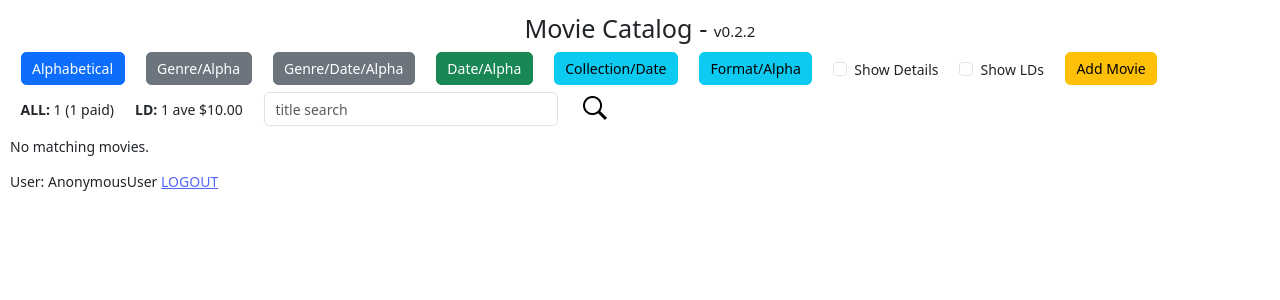
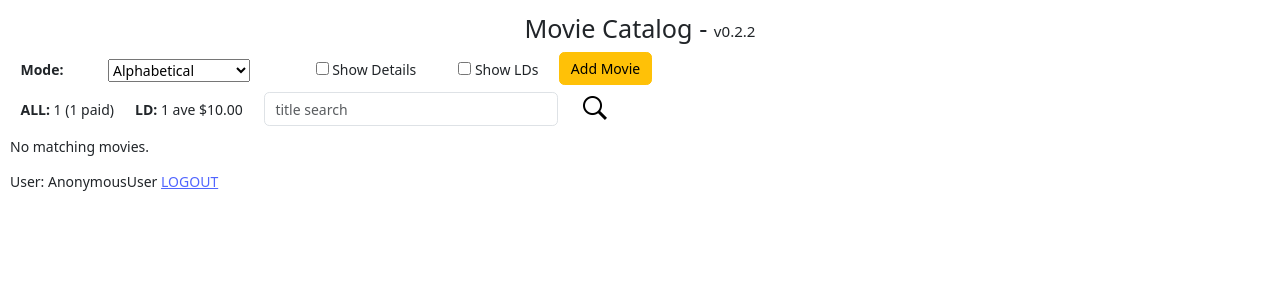
Before and after one commit to pmichali/viewmaster, a Django app: page / in a window 1280 px wide. Shown: the top 300 px of the page. Run offline with Django 5.2, Linux system fonts and the light colour scheme; tables that the repository leaves empty hold one stand-in row (values such as "Sample post").

Commit message:
Pulldown for mode selection. Reselect choice will re-show (with updated checkbox settings).

```diff
--- a/movie_library/viewmaster/forms.py
+++ b/movie_library/viewmaster/forms.py
@@ -5,13 +5,35 @@ import logging
 from datetime import datetime
 
 from django.forms import CharField, ChoiceField, DateInput, Form, HiddenInput, ModelForm
-from django.forms import Textarea, NumberInput, TextInput, TimeInput
+from django.forms import BooleanField, Textarea, NumberInput, TextInput, TimeInput
 from django.core.exceptions import ValidationError
 
 from .models import Movie
 
 
 logger = logging.getLogger(__name__)
+
+MODE_CHOICES = [
+    ("alpha", "Alphabetical"),
+    ("cat_alpha", "Genre/Alpha"),
+    ("cat_date_alpha", "Genre/Date/Alpha"),
+    ("date", "Date/Alpha"),
+    ("collection", "Collection/Date"),
+    ("disk", "Format/Alpha"),
+]
+
+
+class MovieListForm(Form):
+    """List movies in different modes."""
+
+    mode = ChoiceField(choices=MODE_CHOICES)
+    show_ld = BooleanField(required=False)
+    show_details = BooleanField(required=False)
+
+    def __init__(self, *args, **kwargs):
+        """Setup movie list form."""
+        logger.debug("List form: ARGS %s, KWARGS %s", args, kwargs)
+        super().__init__(*args, **kwargs)
 
 
 class MovieFindForm(Form):
--- a/movie_library/viewmaster/templates/viewmaster/create_update_movie.html
+++ b/movie_library/viewmaster/templates/viewmaster/create_update_movie.html
@@ -195,10 +195,6 @@
             window.location.href = "{% url 'viewmaster:movie-delete' movie.id %}";
             return false;  // So that form is not submitted and form URL used
         }
-<!--        document.getElementById("clearBtn").onclick = function () {-->
-<!--            window.location.href = "{% url 'viewmaster:movie-clear' movie.id %}";-->
-<!--            return false;  // So that form is not submitted and form URL used-->
-<!--        }-->
     {% endif %}
     document.getElementById("cancelBtn").onclick = function () {
         window.location.href = "{% url 'viewmaster:movie-list' %}";
--- a/movie_library/viewmaster/templates/viewmaster/movie_list.html
+++ b/movie_library/viewmaster/templates/viewmaster/movie_list.html
@@ -9,43 +9,29 @@
 {% block content %}
 {% load static %}
 <p id="pagehead">Movie Catalog - <span id="vers">v0.2.2</span></p>
-<form action="{% url 'viewmaster:movie-list' %}" method="post" class="display: inline-block">
+<form action="{% url 'viewmaster:movie-list' %}" id="view_form" method="post" class="display: inline-block">
 <div class="container-fluid text-center">
   <div class="row">
-	<div class="col-auto mr-2 mb-2 d-none">
-	{% csrf_token %}
-	<!-- View modes -->
+    <div class="col-auto mr-2 mb-2 d-none">
+      {% csrf_token %}
+ 	  <!-- View modes -->
+    </div>
+    <div class="col-auto mt-2 fw-bold">
+	    <label class="form-select-label" for="mode">Mode:</label>
 	</div>
- 	<div class="col-auto mb-2">
-	    <button type="submit" name="mode" value="alpha" class="btn btn-primary">Alphabetical</button>
-	</div>
-	<div class="col-auto mb-2">
-		<button type="submit" name="mode" value="cat_alpha" class="btn btn-secondary">Genre/Alpha</button>
-	</div>
-	<div class="col-auto mb-2">
-		<button type="submit" name="mode" value="cat_date_alpha" class="btn btn-secondary">Genre/Date/Alpha</button>
-	</div>
-	<div class="col-auto mb-2">
-		<button type="submit" name="mode" value="date" class="btn btn-success">Date/Alpha</button>
-	</div>
-	<div class="col-auto mb-2">
-		<button type="submit" name="mode" value="collection" class="btn btn-info">Collection/Date</button>
-	</div>
-	<div class="col-auto mb-2">
-		<button type="submit" name="mode" value="disk" class="btn btn-info">Format/Alpha</button>
-	</div>
+	<div class="col-2 mt-2">
+		{{ form.mode }}
+    </div>
 	<!-- Modifiers -->
 	<div class="col-auto mb-2 mt-2">
 	  <div class="form-check">
-	    <input class="form-check-input" type="checkbox" id="details"
-	           name="show_details" value="show" {% if show_details %}checked{% endif %} >
+	    {{ form.show_details }}
 	    <label class="form-check-label" for="details"> Show Details</label>
 	  </div>
 	</div>
 	<div class="col-auto mb-2 mt-2">
 	  <div class="form-check">
-	    <input class="form-check-input" type="checkbox" id="LD"
-	           name="show_ld" value="show" {% if show_ld %}checked{% endif %} >
+	    {{ form.show_ld }}
 	    <label class="form-check-label" for="LD"> Show LDs</label>
 	  </div>
 	</div>
@@ -69,19 +55,19 @@
       <input type="text" class="form-control" name="phrase" id="phrase" placeholder="title search" >
     </div>
     <div class="col-auto mb-2">
-      <input type="image" name="search" src="{% static 'viewmaster/search.png' %} "border="0" style="width: 32px;" />
+      <input type="image" name="search" id="search" src="{% static 'viewmaster/search.png' %} "border="0" style="width: 32px;" />
     </div>
   </div>
 </div>
 </form>
 	{% if movies %}
-	  {% if mode == "alpha" %}
+	  {% if form.mode.value == "alpha" %}
 	    {% regroup movies by alpha_order as ordered_movies %}
-	  {% elif mode == "cat_alpha" or mode == "cat_date_alpha" %}
+	  {% elif form.mode.value == "cat_alpha" or mode == "cat_date_alpha" %}
 	    {% regroup movies by category_order as ordered_movies %}
-	  {% elif mode == "date" %}
+	  {% elif form.mode.value == "date" %}
 	    {% regroup movies by release_order as ordered_movies %}
-	  {% elif mode == "collection" %}
+	  {% elif form.mode.value == "collection" %}
 	    {% regroup movies by collection_order as ordered_movies %}
 	  {% else %}
 	    {% regroup movies by format_order as ordered_movies %}
@@ -110,7 +96,7 @@
 	    <!-- SHOW MOVIE LIST -->
 
 	    <div class="container-fluid categoryTable">
-	    {% if not show_details %}
+	    {% if not form.show_details.value %}
           <div class="row header">
             <div class="row">
               <div class="col-lg-5">TITLE</div>
@@ -124,7 +110,7 @@
 	    {% endif %}
  	    {% for movie in movie_group %}
 		  <a class="row tableRow" href="{% url 'viewmaster:movie-lookup' movie.id %}">
-	      {% if show_details %}
+	      {% if form.show_details.value %}
 		    <div class="cover">
 		      <div>
 		        <img src="{{ movie.cover_ref }}" width="75" alt="cover" />
@@ -172,3 +158,22 @@
 
 	<p>User: {{ user }} <a href="/admin/logout/">LOGOUT</a></p>
 {% endblock %}
+
+{% block javascript %}
+  <script>
+    document.getElementById("id_mode").onchange = function () {
+    	document.getElementById("view_form").submit();
+    }
+    document.getElementById("id_mode").onclick = function () {
+    	document.getElementById("view_form").submit();
+    }
+    document.getElementById("search").onclick = function () {
+  	  phrase = document.getElementById("phrase").value
+  	  if (phrase == "") {
+  		  alert("No phrase entered for search.")
+  		  return false;
+  	  }
+  	  return true;
+    }
+  </script>
+{% endblock %}
--- a/movie_library/viewmaster/views.py
+++ b/movie_library/viewmaster/views.py
@@ -21,7 +21,7 @@ from django.views.generic.edit import (
 from .api import get_movie, search_movies
 from .extractors import extract_rating, extract_time, extract_year, order_genre_choices
 from .models import Movie
-from .forms import MovieClearForm, MovieCreateEditForm, MovieFindForm
+from .forms import MovieClearForm, MovieCreateEditForm, MovieFindForm, MovieListForm
 
 
 logger = logging.getLogger(__name__)
@@ -29,6 +29,9 @@ logger = logging.getLogger(__name__)
 
 class MovieListView(ListView):
     """View for display of movies in a variety of orderings."""
+
+    template_name = "viewmaster/movie_list.html"
+    form_class = MovieListForm
 
     context_object_name = "movies"
 
@@ -80,17 +83,24 @@ class MovieListView(ListView):
             )
         else:  # disk format
             movies = movies.order_by(Lower("format"), Lower("title"))
-        logger.debug("Have %d movies with mode %s", total_movies, mode)
-        context = {
-            "movies": movies,
+        logger.debug("POST Have %d movies with mode %s", total_movies, mode)
+        initial_values = {
             "mode": mode,
             "show_ld": show_ld,
             "show_details": show_details,
-            "total": total_movies,
-            "total_paid": total_paid,
-            "stats": stats,
         }
-        return render(request, "viewmaster/movie_list.html", context)
+        form = self.form_class(initial=initial_values)
+        return render(
+            request,
+            self.template_name,
+            {
+                "form": form,
+                "total": total_movies,
+                "total_paid": total_paid,
+                "stats": stats,
+                "movies": movies,
+            },
+        )
 
     def get(self, request, *args, **kwargs):
         """Initial view is alphabetical."""
@@ -134,17 +144,25 @@ class MovieListView(ListView):
             )
         else:  # disk format
             movies = movies.order_by(Lower("format"), Lower("title"))
-        context = {
-            "movies": movies,
+        initial_values = {
             "mode": mode,
             "show_ld": show_ld,
             "show_details": show_details,
-            "total": total_movies,
-            "total_paid": total_paid,
-            "stats": stats,
         }
-        logger.debug("Have %d movies with mode %s", total_movies, mode)
-        return render(request, "viewmaster/movie_list.html", context)
+        form = self.form_class(initial=initial_values)
+
+        logger.debug("GET Have %d movies with mode %s", total_movies, mode)
+        return render(
+            request,
+            self.template_name,
+            {
+                "form": form,
+                "total": total_movies,
+                "total_paid": total_paid,
+                "stats": stats,
+                "movies": movies,
+            },
+        )
 
 
 class MovieFindView(LoginRequiredMixin, View):
```
